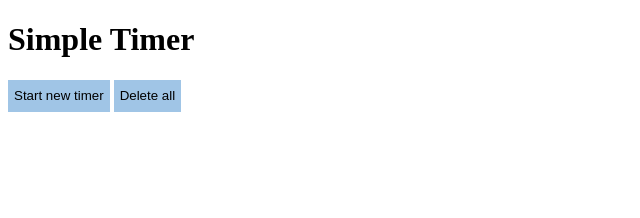
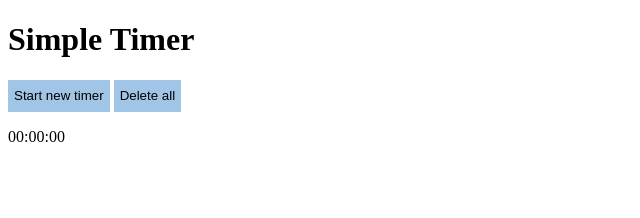
Before and after one commit to regisfrias/timer, a SvelteKit app: page / in a window 1280 px wide. Shown: the top 218 px of the page, without its empty margins (0-640 px from the left). Built offline with nearby package versions, Linux system fonts and the light colour scheme.

Commit message:
Show total time.

```diff
--- a/src/routes/+page.svelte
+++ b/src/routes/+page.svelte
@@ -9,12 +9,14 @@
     interval: number,
   }> = []
   let interval = 0
+  let total = 0
 
   onMount(() => {
     if (localStorage.length) {
       Object.keys(localStorage).forEach(key => {
         timers = [...timers, JSON.parse(localStorage[key])]
       })
+      total = timers.reduce((prev, timer) => prev + timer.diff, 0)
     }
   })
 
@@ -26,6 +28,8 @@
     timers[timerId] = {...timer, diff}
 
     localStorage.setItem(`timer-${timerId}`, `${JSON.stringify(timer)}`)
+
+    total = timers.reduce((prev, timer) => prev + timer.diff, 0)
 	}
 
   const startTimer = (id: number | void) => {
@@ -98,6 +102,8 @@
     <button on:click={() => startTimer()}>Start new timer</button>
     <button on:click={removeAll}>Delete all</button>
   </p>
+
+  <p>{msToTime(total)}</p>
 </main>
 
 <style>
```
